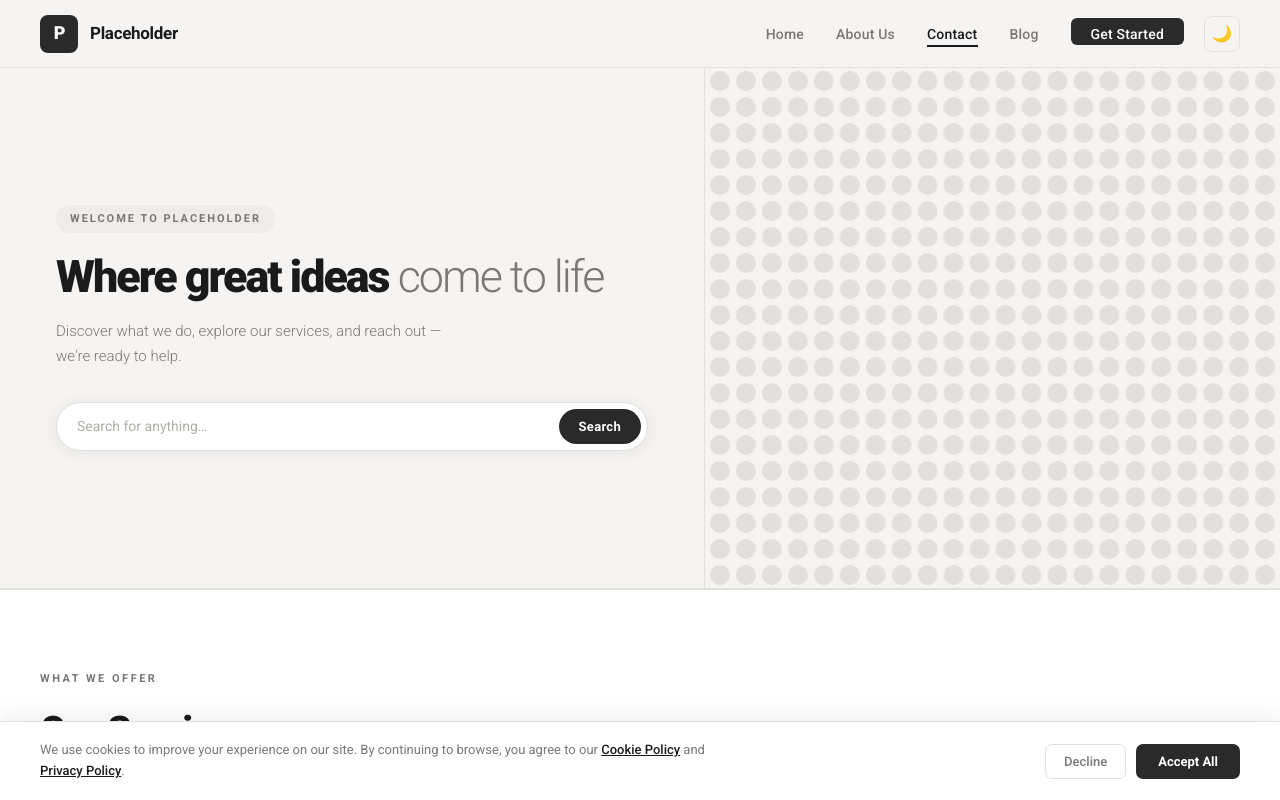
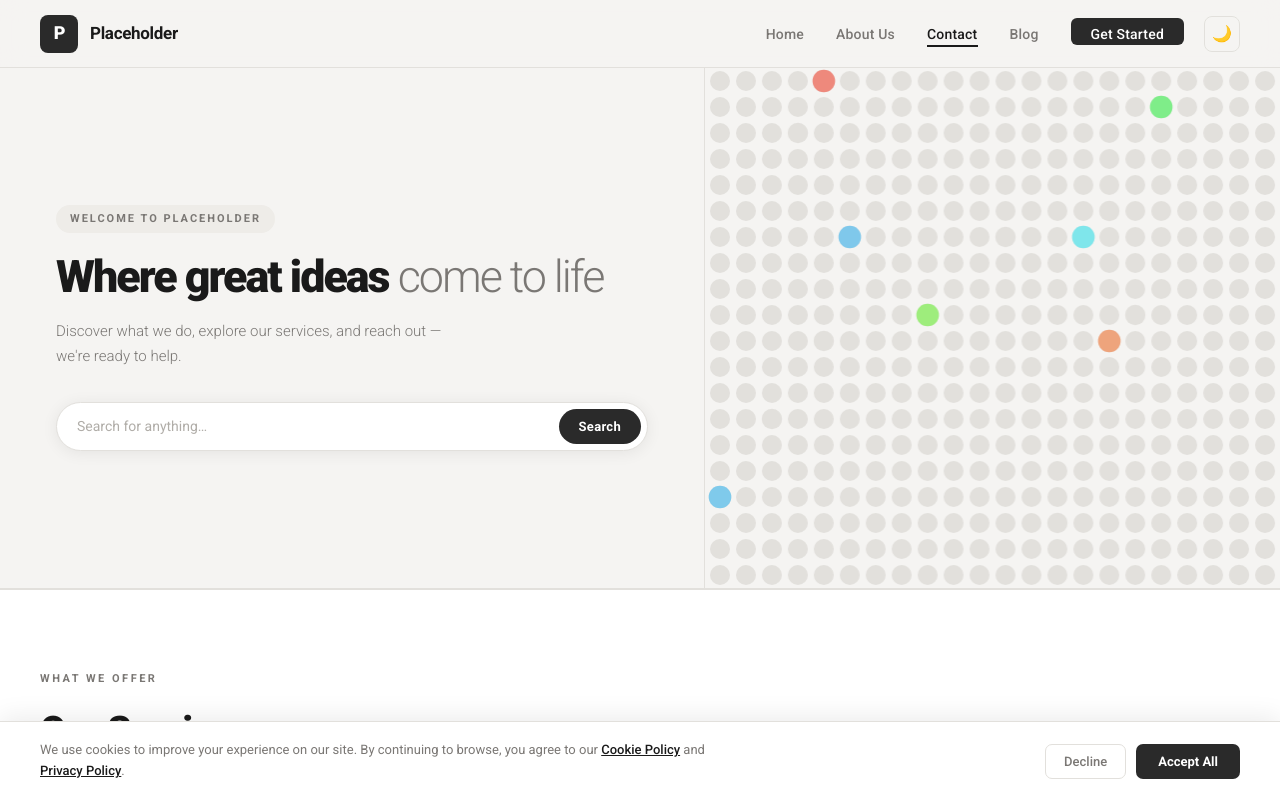
Before and after one commit to PK-Lambda/AI_Trial_LandingPage, a plain HTML site: page index.html in a window 1280 px wide. Shown: the top 800 px of the page. Drawn offline with Linux system fonts and the light colour scheme.

Commit message:
Added animation to the lights

```diff
--- a/index.html
+++ b/index.html
@@ -3,7 +3,20 @@
 <head>
   <meta charset="UTF-8" />
   <meta name="viewport" content="width=device-width, initial-scale=1.0"/>
-  <title>Placeholder</title>
+  <title>Placeholder — Wellington NZ | Services & Products</title>
+    <meta name="description" content="Placeholder is a two-person team based in Wellington, New Zealand. We deliver focused, high-quality services to businesses across NZ and beyond.">
+  <meta name="robots" content="index, follow">
+  <link rel="canonical" href="https://placeholder.co.nz/index.html">
+  <!-- Open Graph -->
+  <meta property="og:type" content="website">
+  <meta property="og:title" content="Placeholder — Wellington NZ">
+  <meta property="og:description" content="A two-person team delivering focused, high-quality services to businesses across New Zealand and beyond.">
+  <meta property="og:url" content="https://placeholder.co.nz/index.html">
+  <meta property="og:site_name" content="Placeholder">
+  <!-- Twitter Card -->
+  <meta name="twitter:card" content="summary">
+  <meta name="twitter:title" content="Placeholder — Wellington NZ">
+  <meta name="twitter:description" content="A two-person team delivering focused, high-quality services to businesses across New Zealand and beyond.">
   <link href="https://fonts.googleapis.com/css2?family=Roboto:wght@300;400;500;700;900&display=swap" rel="stylesheet"/>
   <link rel="stylesheet" href="styles.css"/>
 </head>
@@ -401,6 +414,8 @@
         buildGrid();
       }
 
+      let autoGlowIdxs = new Set();
+
       function buildGrid() {
         bubbles = [];
         const cols = Math.floor((canvas.width  - SPACING) / SPACING) + 1;
@@ -415,13 +430,67 @@
               ox, oy, x: ox, y: oy,
               vx: 0, vy: 0,
               radius: RADIUS,
-              color: null,       // rainbow color (only hovered bubble)
-              colorT: 0,         // 0 = rest, 1 = rainbow
+              color: null,
+              colorT: 0,        // hover colour blend
+              glowColor: null,
+              glowT: 0,         // ambient glow blend
             });
           }
         }
         closestIdx = -1;
+        autoGlowIdxs = new Set();
       }
+
+      // Auto-glow: picks 5-10 random bubbles every 2s, at least 2 grid steps apart
+      let autoGlowTimer = null;
+
+      function pickGlowBubbles() {
+        if (bubbles.length === 0) return;
+
+        // Fade out all current glows
+        autoGlowIdxs.forEach(idx => { if (bubbles[idx]) bubbles[idx].glowT = 0; });
+        autoGlowIdxs.clear();
+
+        const count = 5 + Math.floor(Math.random() * 6); // 5–10
+        const minDist = SPACING * 2.2; // at least 2 circles apart
+        const candidates = [];
+
+        let attempts = 0;
+        while (candidates.length < count && attempts < 500) {
+          attempts++;
+          const pick = Math.floor(Math.random() * bubbles.length);
+          if (pick === closestIdx) continue;
+          const pb = bubbles[pick];
+
+          // Check distance from all already chosen candidates
+          let tooClose = false;
+          for (const c of candidates) {
+            const cb = bubbles[c];
+            if (Math.hypot(pb.ox - cb.ox, pb.oy - cb.oy) < minDist) { tooClose = true; break; }
+          }
+          if (!tooClose) candidates.push(pick);
+        }
+
+        candidates.forEach(idx => {
+          autoGlowIdxs.add(idx);
+          bubbles[idx].glowColor = randomRainbow();
+          bubbles[idx].glowT = 0;
+        });
+      }
+
+      function startAutoGlow() {
+        if (autoGlowTimer) return;
+        pickGlowBubbles(); // fire immediately on start
+        autoGlowTimer = setInterval(pickGlowBubbles, 2000);
+      }
+
+      function stopAutoGlow() {
+        if (autoGlowTimer) { clearInterval(autoGlowTimer); autoGlowTimer = null; }
+        autoGlowIdxs.forEach(idx => { if (bubbles[idx]) bubbles[idx].glowT = 0; });
+        autoGlowIdxs.clear();
+      }
+
+      startAutoGlow();
 
       function getRestColor() {
         return document.documentElement.getAttribute('data-theme') === 'dark'
@@ -485,39 +554,59 @@
             b.x  += b.vx;
             b.y  += b.vy;
 
-            b.radius = lerp(b.radius, RADIUS, 0.15);
             b.colorT  = lerp(b.colorT, 0, 0.10);
           }
 
-          // Draw
+          // Animate ambient glow + size boost (handles radius for non-hovered bubbles)
+          const isAutoGlow = autoGlowIdxs.has(i);
+          if (!isHovered) {
+            if (isAutoGlow) {
+              b.glowT   = lerp(b.glowT, 1, 0.06);
+              b.radius  = lerp(b.radius, RADIUS * 1.15, 0.10);
+            } else {
+              b.glowT   = lerp(b.glowT, 0, 0.04);
+              b.radius  = lerp(b.radius, RADIUS, 0.10);
+            }
+          }
+
+          // Draw base
           ctx.beginPath();
           ctx.arc(b.x, b.y, Math.max(1, b.radius), 0, Math.PI * 2);
+          ctx.fillStyle = restColor;
+          ctx.fill();
 
+          // Draw hover colour overlay
           if (b.colorT > 0.01 && b.color) {
-            // Blend between rest and rainbow
-            ctx.fillStyle = b.colorT > 0.98 ? b.color : restColor;
-            // For a smooth blend, use globalAlpha trick
-            ctx.fillStyle = restColor;
-            ctx.fill();
             ctx.beginPath();
             ctx.arc(b.x, b.y, Math.max(1, b.radius), 0, Math.PI * 2);
             ctx.fillStyle = b.color;
             ctx.globalAlpha = b.colorT;
             ctx.fill();
             ctx.globalAlpha = 1;
-          } else {
-            ctx.fillStyle = restColor;
+          }
+
+          // Draw ambient glow overlay (independent of hover)
+          if (b.glowT > 0.01 && b.glowColor) {
+            ctx.beginPath();
+            ctx.arc(b.x, b.y, Math.max(1, b.radius), 0, Math.PI * 2);
+            ctx.fillStyle = b.glowColor;
+            ctx.globalAlpha = b.glowT * 0.85;
             ctx.fill();
+            ctx.globalAlpha = 1;
           }
         }
         requestAnimationFrame(loop);
       }
 
-      canvas.addEventListener('mouseenter', () => { mouse.inside = true; });
+      canvas.addEventListener('mouseenter', () => {
+        mouse.inside = true;
+        stopAutoGlow();
+      });
       canvas.addEventListener('mouseleave', () => {
         mouse.inside = false;
         mouse.x = -999; mouse.y = -999;
         closestIdx = -1;
+        startAutoGlow();
       });
       canvas.addEventListener('mousemove', e => {
         const rect = canvas.getBoundingClientRect();
@@ -533,6 +622,7 @@
       window.addEventListener('resize', resize);
       loop();
     })();
+
 
     // ── FAQ ACCORDION ──
     document.querySelectorAll('.faq-question').forEach(btn => {
```
